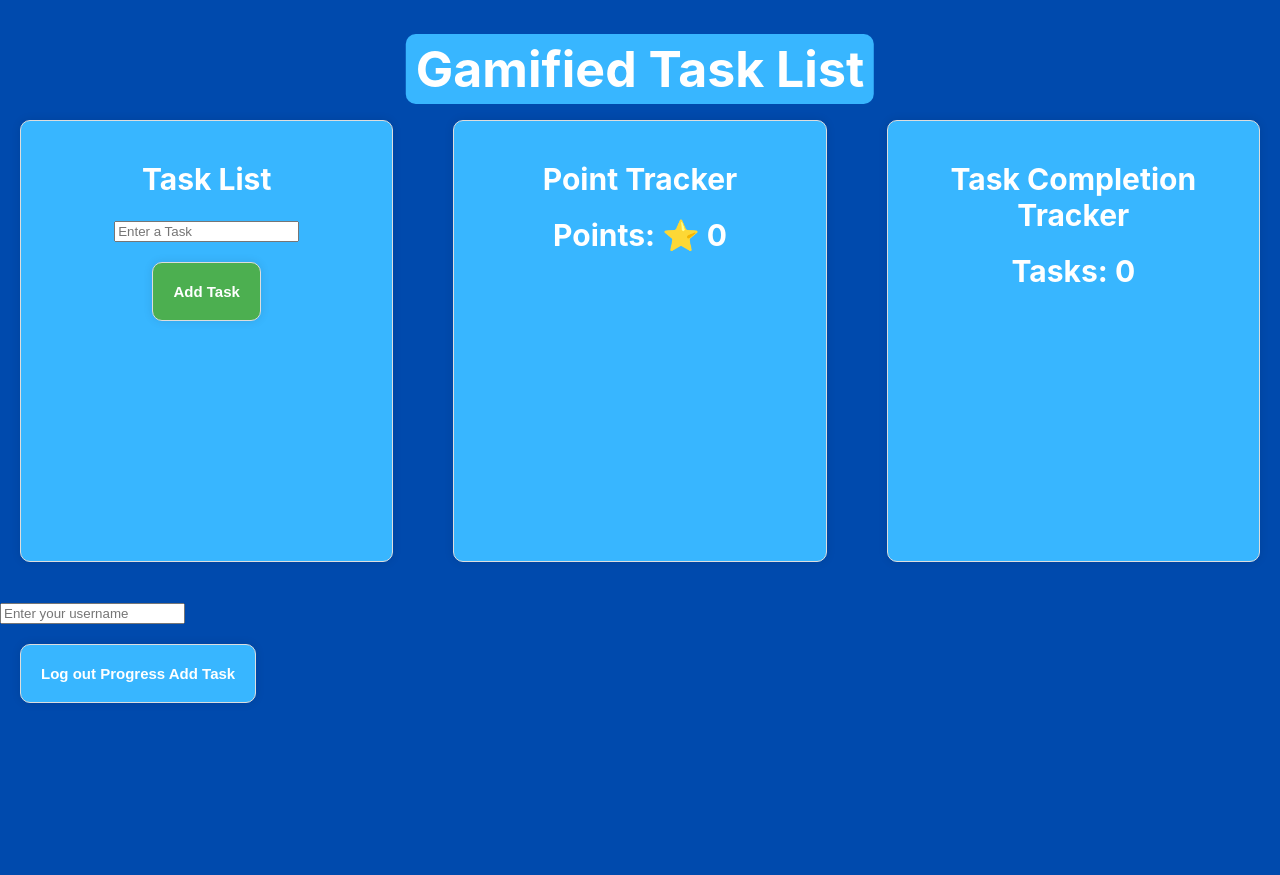
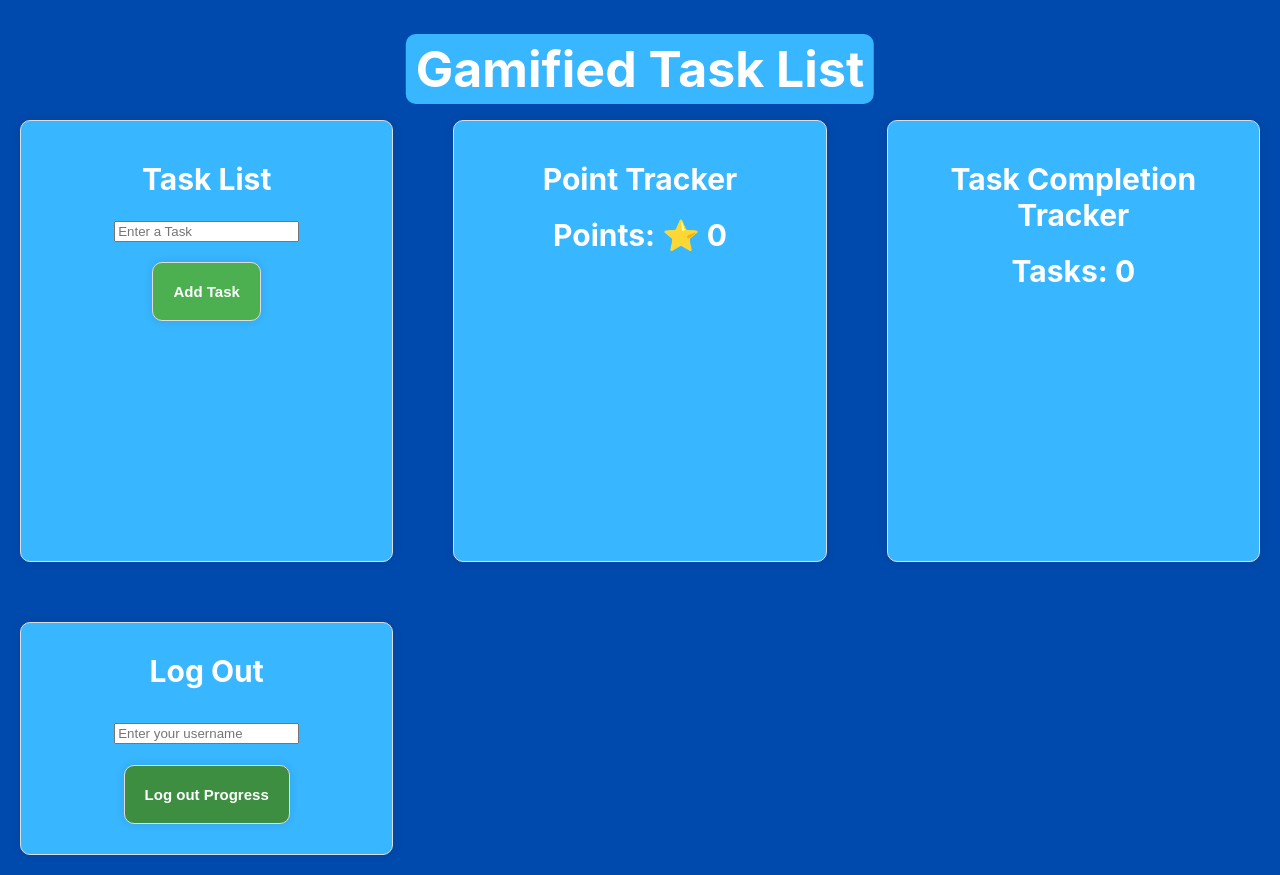
Before and after one commit to AuraKnight04/Thesis_Application, a React (Create React App) app in the folder thesis-app/my-app/Frontend/: page / in a window 1280 px wide. Before the commit the page ends 800 px from the top, so only its background shows below. Built offline with nearby package versions, Linux system fonts and the light colour scheme.

Commit message:
CSS Changes for logout

```diff
--- a/thesis-app/my-app/Frontend/src/App.js
+++ b/thesis-app/my-app/Frontend/src/App.js
@@ -83,7 +83,8 @@ export default function App() {
       <TaskList handleIncrement={handleIncrement}/>
       <PointTracker pointValue={pointValue}/>
       <TaskCompletionTracker taskValue={taskValue}/>
-         <div>
+         <div className='logOut'>
+        <h1>Log Out</h1>
         <input
         type = "text"
         placeholder='Enter your username'
@@ -99,7 +100,6 @@ export default function App() {
               logOut();
               }}>
               Log out Progress
-            Add Task
         </button>
       </div>
     </div> {isPopupOpen && (
--- a/thesis-app/my-app/Frontend/src/index.css
+++ b/thesis-app/my-app/Frontend/src/index.css
@@ -74,6 +74,7 @@ h1  {
   'Ubuntu', 'Cantarell', 'Fira Sans', 'Droid Sans', 'Helvetica Neue',
   sans-serif;
   font-size : 30px;
+  color: white;
 }
 
 button {
@@ -85,7 +86,7 @@ button {
   border-radius: 5px;
   cursor: pointer;
   transition: background-color 0.3s ease;
-  background-color: #38b6ff;
+  background-color: #3e8e41;
   margin: 20px;
   padding: 20px;
   border: 1px solid #ddd;
@@ -94,7 +95,7 @@ button {
 }
 
 button:hover {
-  background-color: #004aad;
+  background-color: #d32f2f;
 }
 
 .add-task-button {
@@ -185,7 +186,7 @@ input [type="text"] {
   display: inline-block;
 }
 
-.Task-Completion-tracker, .point-tracker, .task-list {
+.Task-Completion-tracker, .point-tracker, .task-list, .logOut {
   margin: 20px;
   padding: 20px;
   border: 1px solid #ddd;
@@ -229,3 +230,15 @@ border: 3px solid #004aad;
 display: flex;
 align-items: center;
 }
+
+.logOut {
+  font-family: -apple-system, BlinkMacSystemFont, 'Segoe UI', 'Roboto', 'Oxygen',
+  'Ubuntu', 'Cantarell', 'Fira Sans', 'Droid Sans', 'Helvetica Neue',
+  sans-serif;
+  font-size : 30px;
+  text-align: center;
+  background-color: #38b6ff;
+  border-radius: 10px;
+  padding: 10px;
+  display: block;
+}
```
